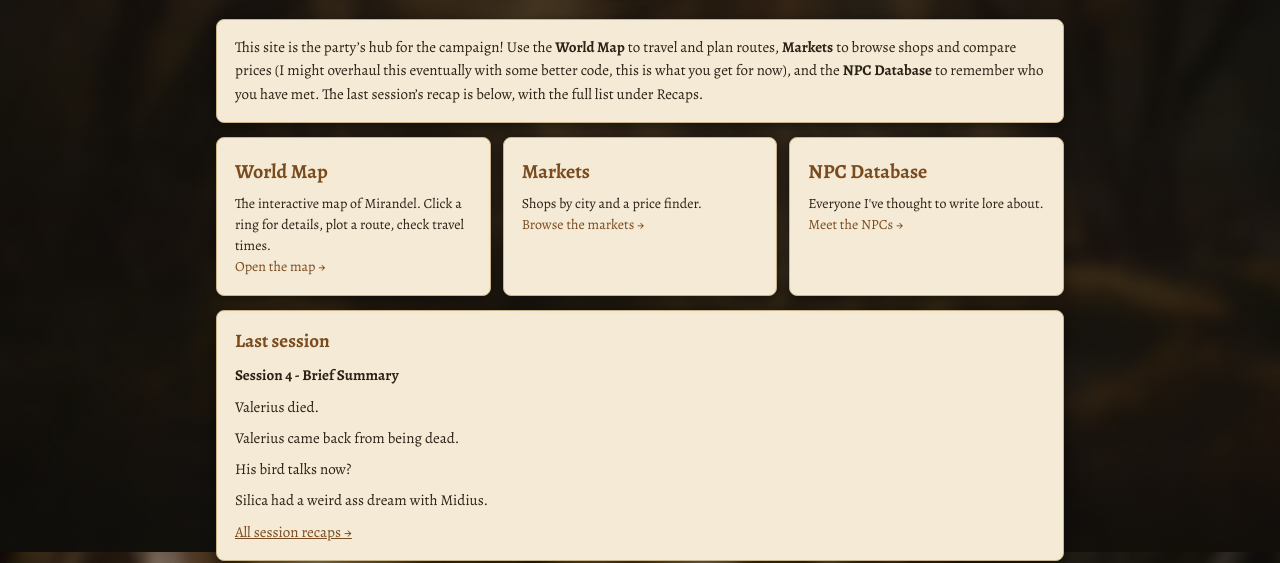
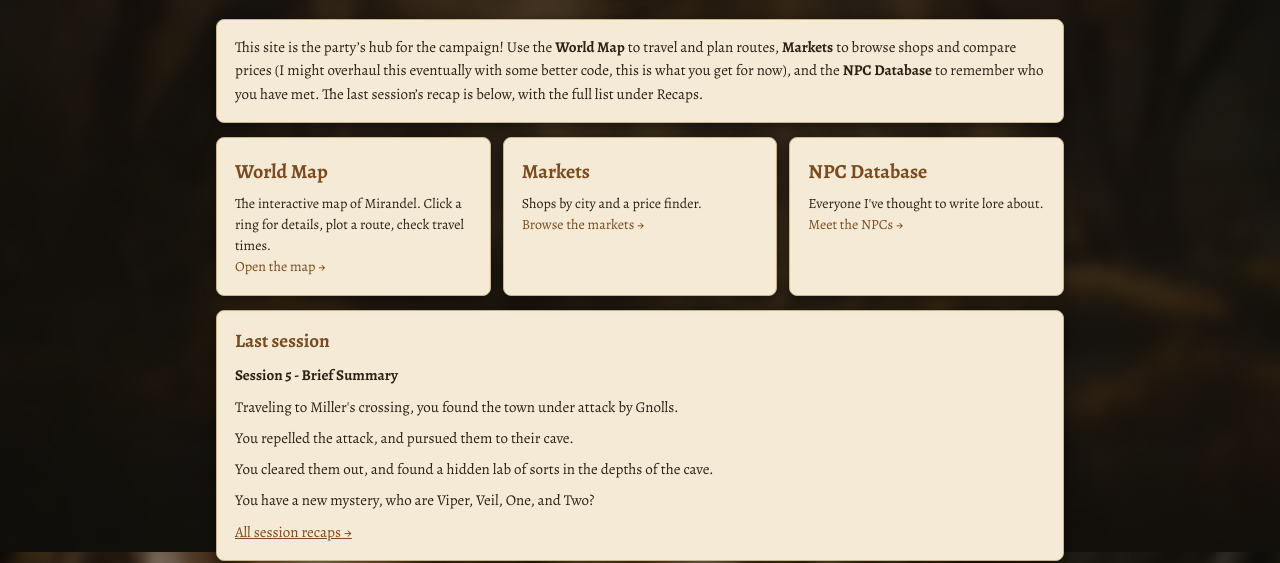
Before and after one commit to bdadams103/mirandel, a plain HTML site: page index.html in a window 1280 px wide. Shown: the part 248-811 px from the top of the page. Drawn offline with nearby package versions, Linux system fonts and the light colour scheme.

Commit message:
Add summary for Session 5 to index.html

```diff
--- a/index.html
+++ b/index.html
@@ -69,11 +69,11 @@ footer a:hover{text-decoration:underline;opacity:1}
 <h2>Last session</h2>
 <!-- EDIT AFTER EACH SESSION: replace the heading and lines with the latest
      session, and add the full version to recaps.html. -->
-<p><b>Session 4 - Brief Summary</b></p>
-<p>Valerius died.</p>
-<p>Valerius came back from being dead.</p>
-<p>His bird talks now?</p>
-<p>Silica had a weird ass dream with Midius.</p>
+<p><b>Session 5 - Brief Summary</b></p>
+<p>Traveling to Miller's crossing, you found the town under attack by Gnolls.</p>
+<p>You repelled the attack, and pursued them to their cave.</p>
+<p>You cleared them out, and found a hidden lab of sorts in the depths of the cave.</p>
+<p>You have a new mystery, who are Viper, Veil, One, and Two?</p>
 <p><a href="recaps.html">All session recaps &rarr;</a></p>
 </div>
 
```
